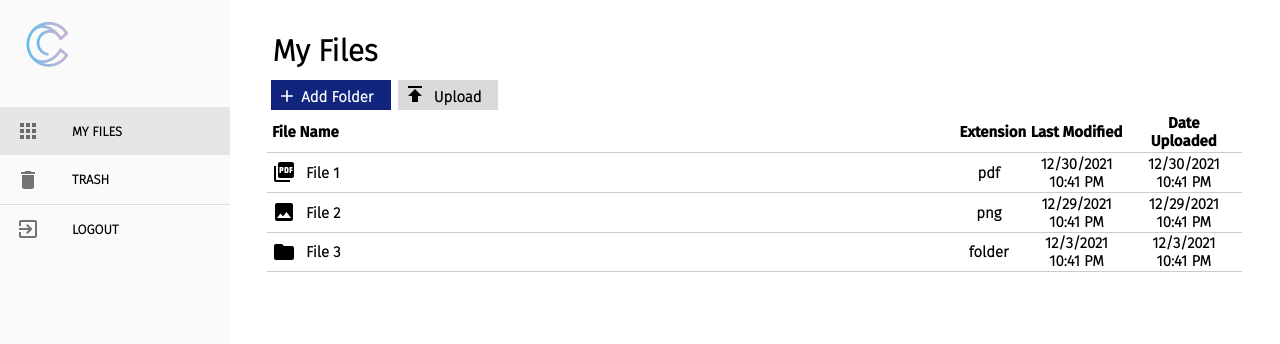
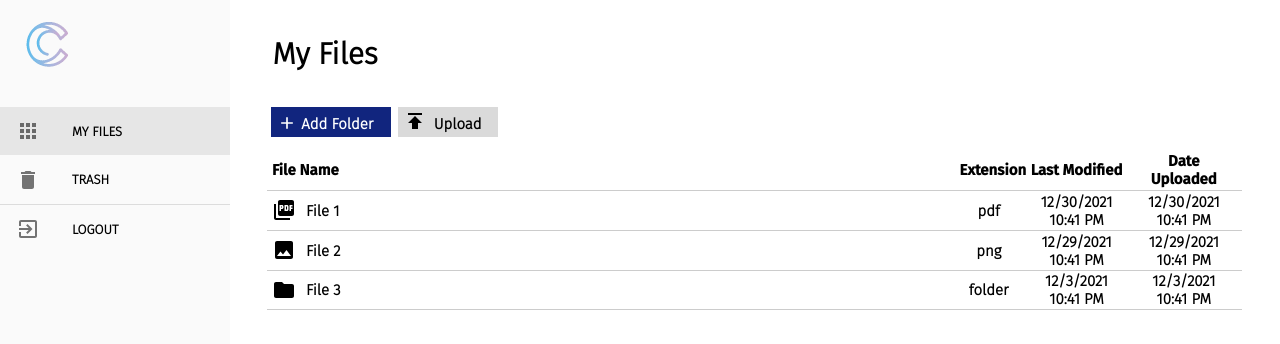
Before and after one commit to Riolku/cryptbox, a Next.js app in the folder frontend/: page /user in a window 1280 px wide. Shown: the top 344 px of the page. Built offline with nearby package versions, Linux system fonts and the light colour scheme; no server answers.

Commit message:
added logo click to user page + updated navbar based on login

```diff
--- a/frontend/pages/user.tsx
+++ b/frontend/pages/user.tsx
@@ -179,7 +179,7 @@ export default function User(){
     return(
         <div>
             <div style = {{ position: 'fixed', left: 0, height: '100vh', width: '230px', top: '-9px', background: 'rgba(0,0,0,0.02)' }}>
-                <img src = '/images/gradientC.png' style = {{ position: 'absolute', left: '10%', top: '3.5%', height: '50px' }} />
+                <img src = '/images/gradientC.png' style = {{ cursor: 'pointer', position: 'absolute', left: '10%', top: '3.5%', height: '50px' }} onClick = { () => router.push('/') } />
                 <List style = {{ top: '108px' }}>
                     <ListItem button selected={fvstate === "My Files"} key={"My Files"} onClick={(ev)=>{handleListItemClick(ev, "My Files")}}>
                         <ListItemIcon><AppsIcon /></ListItemIcon>
@@ -214,7 +214,7 @@ export default function User(){
                     </div>
                     :null
                 }
-                <div className = { styles.filesBackground } style = {{ top: fvstate=='My Files'?'14%':'9%' }}>
+                <div className = { styles.filesBackground } style = {{ top: fvstate=='My Files'?'150px':'100px' }}>
                     <Directory data = { null } changeDirectory = { null } isFirst = { true } isLast = { false } />
                     {
                         testData.map((value, index) => {
--- a/frontend/styles/User.module.css
+++ b/frontend/styles/User.module.css
@@ -14,7 +14,7 @@
 .userHeader {
     position: absolute;
     left: 3.5%;
-    top: 1%;
+    top: 11px;
     font-size: 30px;
     font-family: var(--font);
     padding: 0.5%;
@@ -41,7 +41,7 @@
 .filesBackground {
     /* background: rgba(0,0,0,0.5); */
     position: absolute;
-    top: 14%;
+    top: 130px;
     width: 92%;
     left: 3.5%;
     height: 10%;
@@ -60,7 +60,7 @@
     font-family: var(--font);
     font-size: 15px;
     left: 3.9%;
-    top: 10%;
+    top: 107px;
     cursor: pointer;
     transition: 0.3s;
 }
@@ -83,7 +83,7 @@
     font-family: var(--font);
     font-size: 15px;
     left: calc(4.5% + 120px);
-    top: 10%;
+    top: 107px;
     cursor: pointer;
     transition: 0.3s;
 }
```
Also changed, not shown: frontend/components/Navbar.tsx (+32 -15 lines).
